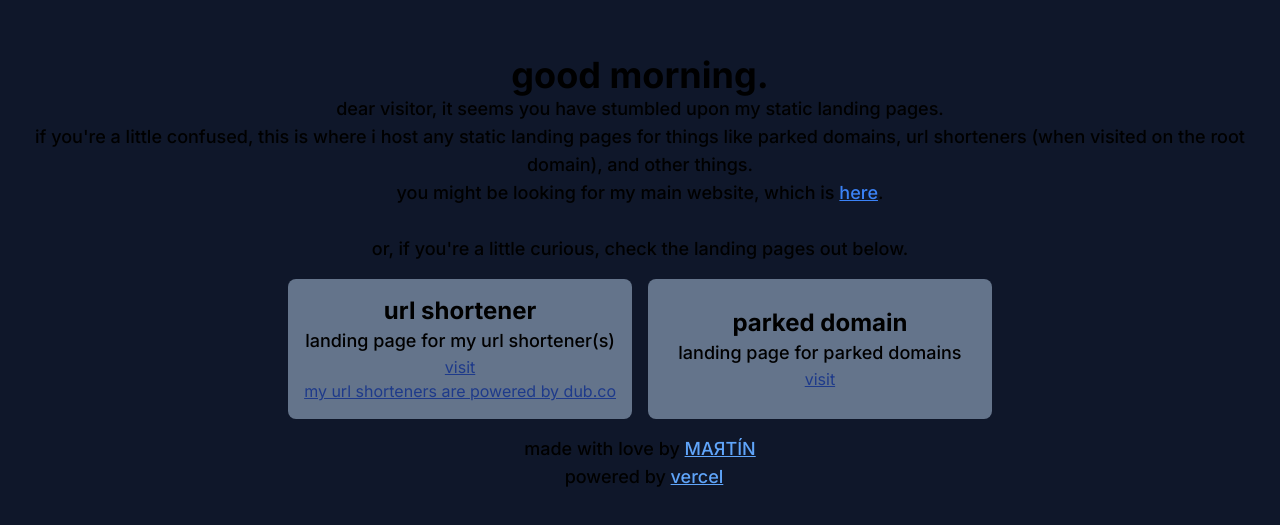
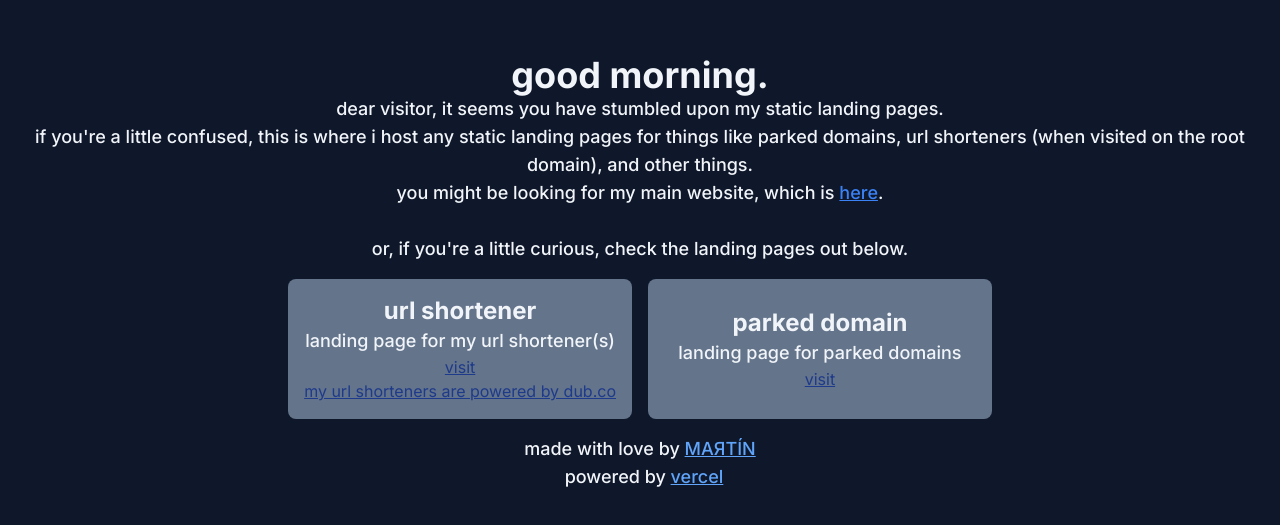
Before and after one commit to mbfrias/landingpages, a Next.js app: page / in a window 1280 px wide. Shown: the part 127-652 px from the top of the page. Built offline with nearby package versions, Linux system fonts and the light colour scheme.

Commit message:
Update page.tsx

```diff
--- a/app/page.tsx
+++ b/app/page.tsx
@@ -12,7 +12,7 @@ export default function Home() {
         <link rel="preconnect" href="https://fonts.gstatic.com"/>
         <link href="https://fonts.googleapis.com/css2?family=Inter:wght@400;500;600;700&display=swap" rel="stylesheet"/>
       </Head>
-      <div className="bg-slate-900 text-center">
+      <div className="bg-slate-900 text-slate-100 text-center">
         {/* dont forget im using tailwindcss */}
         <div className="flex flex-col justify-center items-center h-screen">
           <h1 className="text-4xl font-bold">good morning.</h1>
```
